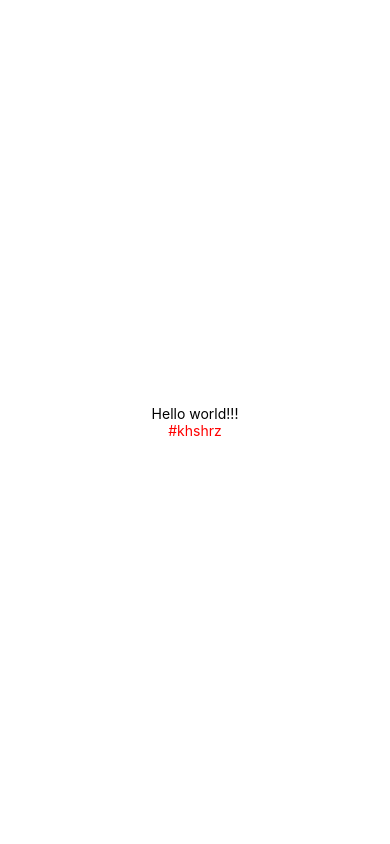
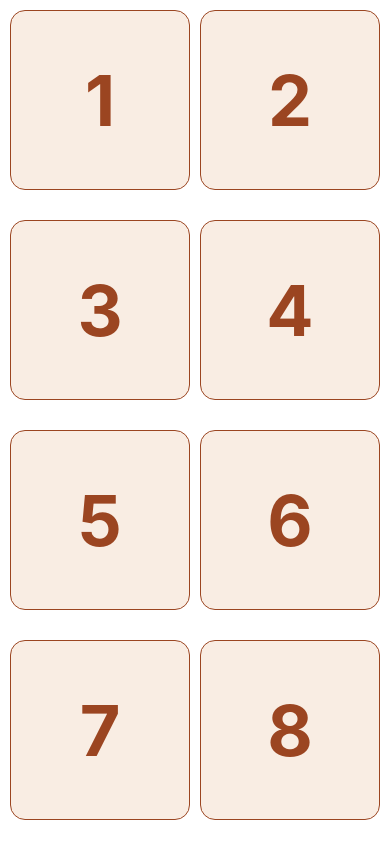
Before and after one commit to Hushruz/khshrz, a React Native app: screen / in a window 390 px wide. Built offline with nearby package versions, Linux system fonts and the light colour scheme.

Commit message:
Dobavil Days

```diff
--- a/App.js
+++ b/App.js
@@ -1,11 +1,21 @@
 import { StatusBar } from 'expo-status-bar';
-import { StyleSheet, Text, View } from 'react-native';
+import { StyleSheet, Text, View, FlatList } from 'react-native';
+import DayListItem from './src/components/core/DayListItem';
 
+const days=[...Array(30)].map((val,index)=>index+1);
 export default function App() {
   return (
     <View style={styles.container}>
-      <Text>Hello world!!!</Text>
-      <Text style={{color:"red"}}>#khshrz</Text>
+    <FlatList
+      data={days}
+      contentContainerStyle={styles.content}
+      columnWrapperStyle={styles.column}
+      numColumns={2}
+      renderItem={({item})=><DayListItem day={item} />}
+    />
+
+
+
       <StatusBar style="auto" />
     </View>
   );
@@ -14,8 +24,14 @@
 const styles = StyleSheet.create({
   container: {
     flex: 1,
+    borderRadius: 15,
     backgroundColor: '#fff',
-    alignItems: 'center',
-    justifyContent: 'center',
+  },
+  content:{
+    gap:10,
+  },
+  column:{
+    gap:10,
+    padding:10,
   },
 });
--- /dev/null
+++ b/src/components/core/DayListItem.js
@@ -0,0 +1,30 @@
+import {Text,View, StyleSheet} from 'react-native'
+
+
+export default function DayListItem({day}) {
+   return (
+    <View style={styles.box}>
+      <Text style={styles.text}>{day}</Text>
+      </View>
+   );
+}
+const styles = StyleSheet.create({
+
+    box:{
+      backgroundColor:"#f9EDE3",
+      flex:1,
+      aspectRatio:1,
+      borderWidth:StyleSheet.hairlineWidth,
+      borderColor:"#9b4521",
+      borderRadius:15,
+      justifyContent:'center',
+      alignItems:'center',
+    },
+
+    text:{
+      color:"#9b4521",
+      fontSize:70,
+      fontWeight:"bold",
+    }
+
+  });
```
